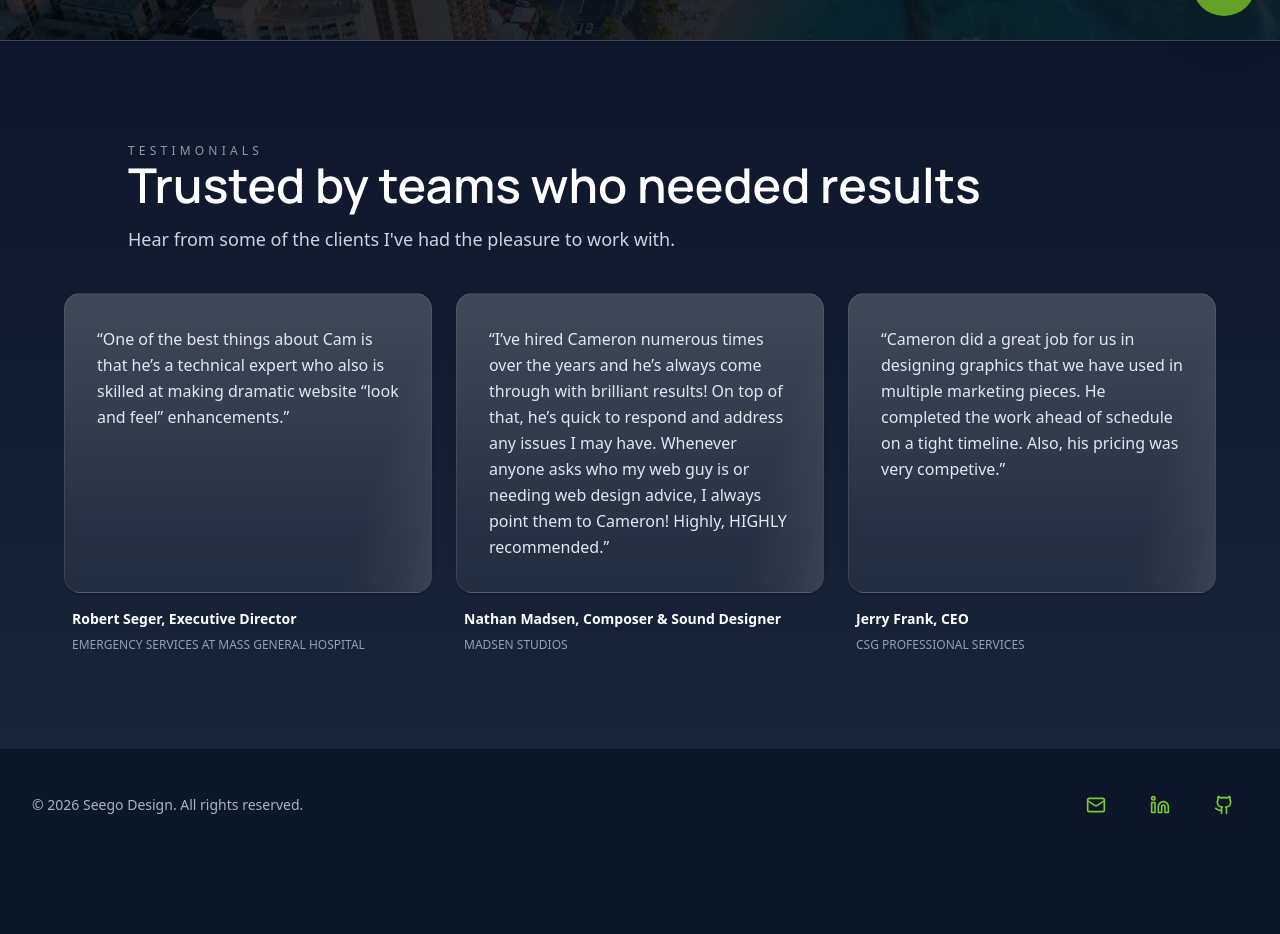
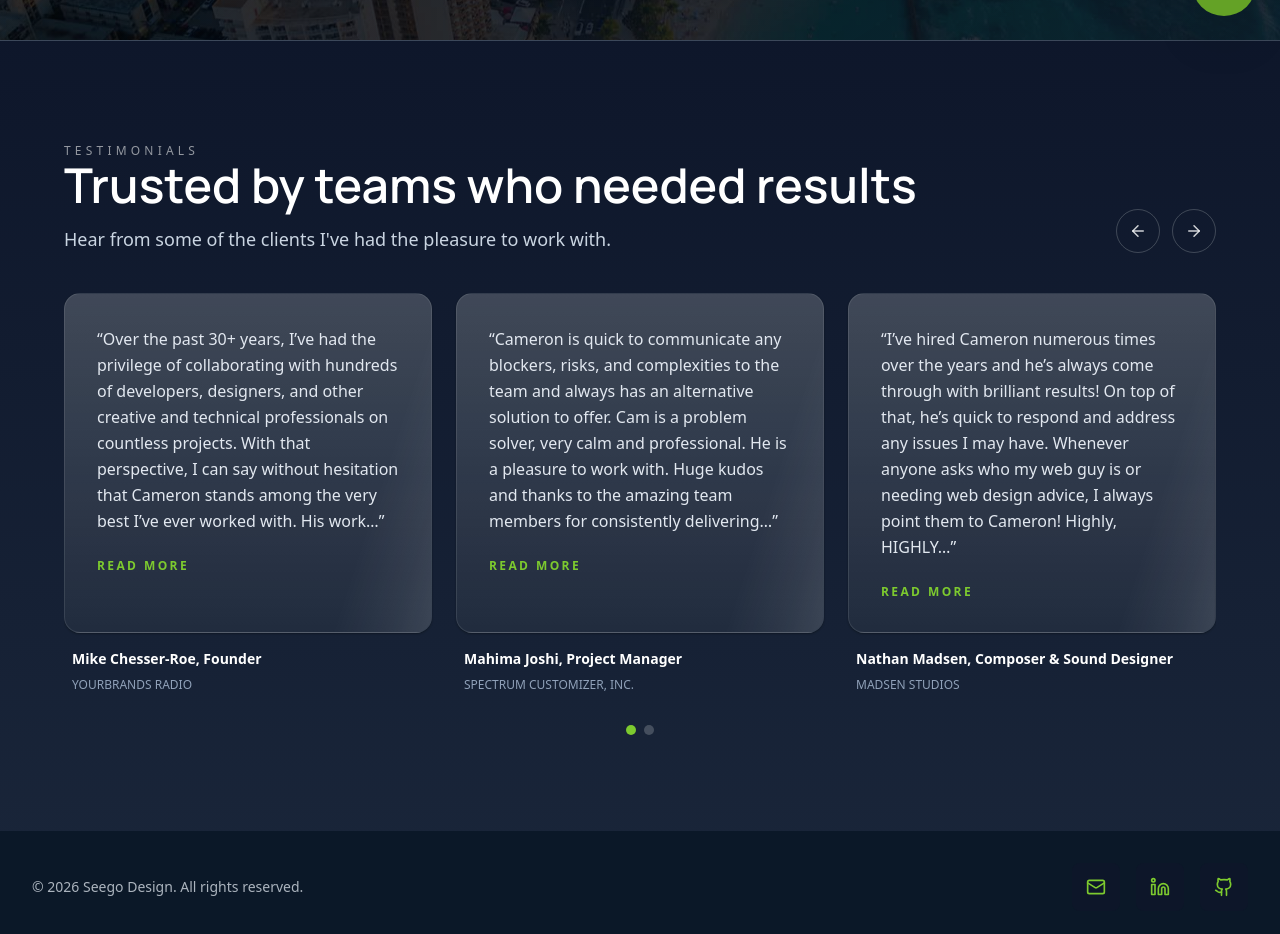
Before and after one commit to seegodesign/seegodesign-website, a Next.js app: page / in a window 1280 px wide. Shown: the part 760-1694 px from the top of the page. Before the commit the page ends 1621 px from the top, so only its background shows below. Built offline with nearby package versions, Linux system fonts and the light colour scheme; no server answers.

Commit message:
feat: implement reusable Modal component and integrate into InviteCodeModal and Testimonials

```diff
--- a/src/components/InviteCodeModal.tsx
+++ b/src/components/InviteCodeModal.tsx
@@ -2,6 +2,7 @@
 
 import { useState, type FormEvent } from 'react';
 import type { PaidToolKey } from '@/lib/paidToolConfig';
+import { Modal } from '@/components/Modal';
 
 type InviteCodeModalProps = {
   tool: PaidToolKey;
@@ -56,17 +57,14 @@ export const InviteCodeModal = ({ tool, isOpen, onClose }: InviteCodeModalProps)
     }
   };
 
-  if (!isOpen) return null;
-
   return (
-    <div className="fixed inset-0 z-[70] flex items-center justify-center px-4 py-10">
-      <button
-        type="button"
-        aria-label="Close invite code dialog"
-        onClick={onClose}
-        className="absolute inset-0 bg-slate-950/70 backdrop-blur-sm"
-      />
-      <div className="relative w-full max-w-md rounded-2xl border border-white/10 bg-[color:var(--color-surface-strong)] p-6 shadow-2xl">
+    <Modal
+      isOpen={isOpen}
+      onClose={onClose}
+      ariaLabel="Invite code dialog"
+      className="modal__panel--medium"
+    >
+      <div className="relative w-full rounded-2xl border border-white/10 bg-[color:var(--color-surface-strong)] p-6 shadow-2xl">
         <div className="text-sm uppercase tracking-[0.3em] text-[color:var(--color-text-muted)]">Invite code</div>
         <h3 className="mt-3 text-xl font-semibold text-white">Unlock 24-hour access</h3>
         <p className="mt-2 text-sm text-slate-300">
@@ -97,6 +95,6 @@ export const InviteCodeModal = ({ tool, isOpen, onClose }: InviteCodeModalProps)
           </div>
         </form>
       </div>
-    </div>
+    </Modal>
   );
 };
--- /dev/null
+++ b/src/components/Modal.tsx
@@ -0,0 +1,80 @@
+'use client';
+
+import { useEffect, useState, type ReactNode } from 'react';
+import { X } from 'lucide-react';
+
+type ModalProps = {
+  isOpen: boolean;
+  onClose: () => void;
+  children: ReactNode;
+  ariaLabel?: string;
+  className?: string;
+  showCloseButton?: boolean;
+};
+
+export const Modal = ({
+  isOpen,
+  onClose,
+  children,
+  ariaLabel,
+  className,
+  showCloseButton = false,
+}: ModalProps) => {
+  const [isVisible, setIsVisible] = useState(isOpen);
+  const [isClosing, setIsClosing] = useState(false);
+  const closeDurationMs = 220;
+
+  useEffect(() => {
+    if (isOpen) {
+      setIsVisible(true);
+      setIsClosing(false);
+      return;
+    }
+
+    if (!isVisible) return;
+    setIsClosing(true);
+    const timeoutId = window.setTimeout(() => {
+      setIsVisible(false);
+      setIsClosing(false);
+    }, closeDurationMs);
+
+    return () => window.clearTimeout(timeoutId);
+  }, [isOpen, isVisible]);
+
+  useEffect(() => {
+    if (!isOpen) return;
+
+    const handleKeyDown = (event: KeyboardEvent) => {
+      if (event.key === 'Escape') onClose();
+    };
+
+    document.addEventListener('keydown', handleKeyDown);
+    return () => document.removeEventListener('keydown', handleKeyDown);
+  }, [isOpen, onClose]);
+
+  if (!isVisible) return null;
+
+  return (
+    <div className={`modal ${isClosing ? 'is-closing' : ''}`.trim()}>
+      <button
+        type="button"
+        aria-label="Close dialog"
+        onClick={onClose}
+        className="modal__backdrop"
+      />
+      <div
+        role="dialog"
+        aria-modal="true"
+        aria-label={ariaLabel}
+        className={`modal__panel ${className ?? ''}`.trim()}
+      >
+        {showCloseButton && (
+          <button type="button" className="modal__close" onClick={onClose} aria-label="Close">
+            <X size={18} />
+          </button>
+        )}
+        {children}
+      </div>
+    </div>
+  );
+};
--- a/src/components/Testimonials.tsx
+++ b/src/components/Testimonials.tsx
@@ -2,19 +2,20 @@
 
 import { useMemo, useState } from 'react';
 import { ArrowLeft, ArrowRight } from 'lucide-react';
+import { Modal } from '@/components/Modal';
 
 const testimonials = [
-  // {
-  //   quote:
-  //     'Cameron is quick to communicate any blockers, risks, and complexities to the team and always has an alternative solution to offer. Cam is a problem solver, very calm and professional. He is a pleasure to work with.',
-  //   name: 'Mahima Joshi, Project Manager',
-  //   title: 'Spectrum Customizer, Inc.',
-  // },
   {
     quote:
-      'One of the best things about Cam is that he’s a technical expert who also is skilled at making dramatic website “look and feel” enhancements.',
-    name: 'Robert Seger, Executive Director',
-    title: 'Emergency Services at Mass General Hospital'
+      '<p>Over the past 30+ years, I’ve had the privilege of collaborating with hundreds of developers, designers, and other creative and technical professionals on countless projects. With that perspective, I can say without hesitation that Cameron stands among the very best I’ve ever worked with.</p> <p>His work is consistently next level—exceptionally creative, technically precise, and always aligned with the project’s scope, budget, and objectives. Cameron brings a rare blend of imaginative vision and disciplined execution, delivering results that not only meet expectations but routinely exceed them.</p> <p>He works with astonishing speed while never compromising quality—a combination as rare as it is valuable in this industry. Cameron is attentive, accurate, and deeply invested in producing work that truly makes an impact.</p> <p>And perhaps just as important—he’s an absolute pleasure to work with. Simply put, Cameron is one of the nicest, most genuine professionals you’ll ever meet.</p> <p>It’s with my highest possible recommendation that I wholeheartedly endorse Cameron. He’s an extraordinary talent, a true professional, and without question, a rare find.</p>',
+    name: 'Mike Chesser‑Roe, Founder',
+    title: 'YourBrands Radio',
+  },
+  {
+    quote:
+      '<p>Cameron is quick to communicate any blockers, risks, and complexities to the team and always has an alternative solution to offer. Cam is a problem solver, very calm and professional. He is a pleasure to work with.</p> <p>Huge kudos and thanks to the amazing team members for consistently delivering outstanding results for the client, and we can certainly say that the client is very happy.</p>',
+    name: 'Mahima Joshi, Project Manager',
+    title: 'Spectrum Customizer, Inc.',
   },
   {
     quote:
@@ -24,26 +25,46 @@ const testimonials = [
   },
   {
     quote:
+      'One of the best things about Cam is that he’s a technical expert who also is skilled at making dramatic website “look and feel” enhancements.',
+    name: 'Robert Seger, Executive Director',
+    title: 'Emergency Services at Mass General Hospital'
+  },
+  {
+    quote:
       'Cameron did a great job for us in designing graphics that we have used in multiple marketing pieces. He completed the work ahead of schedule on a tight timeline. Also, his pricing was very competive.',
     name: 'Jerry Frank, CEO',
     title: 'CSG Professional Services',
   },
-  // {
-  //   quote:
-  //     'The redesign paid for itself. Conversions improved, mobile usability went way up, and we finally have a site we’re proud to send traffic to.',
-  //   name: 'Elena Ortiz',
-  //   title: 'Head of Growth, Arborline',
-  // },
+  {
+    quote:
+      'Your testimonial could be here! I would love to hear about your experience working together. Please <a href="/contact" class="link link--underline">get in touch</a> to share your thoughts.',
+    name: 'Your Name',
+    title: 'Your Company',
+  },
 ];
+
+const stripTags = (value: string) => value.replace(/<[^>]*>/g, '').trim();
+const truncateToWord = (value: string, limit: number) => {
+  if (value.length <= limit) return value;
+  const clipped = value.slice(0, limit).trimEnd();
+  const lastSpace = clipped.lastIndexOf(' ');
+  if (lastSpace <= 0) return clipped;
+  return clipped.slice(0, lastSpace).trimEnd();
+};
 
 export function Testimonials() {
   const [activeIndex, setActiveIndex] = useState(0);
+  const [activeTestimonial, setActiveTestimonial] =
+    useState<(typeof testimonials)[number] | null>(null);
   const total = testimonials.length;
   const perSlide = 3;
   const totalSlides = Math.ceil(total / perSlide);
+  const quotePreviewLength = 300;
 
   const goPrevious = () => setActiveIndex((prev) => (prev - 1 + totalSlides) % totalSlides);
   const goNext = () => setActiveIndex((prev) => (prev + 1) % totalSlides);
+  const openTestimonial = (item: (typeof testimonials)[number]) => setActiveTestimonial(item);
+  const closeTestimonial = () => setActiveTestimonial(null);
 
   const slides = useMemo(() => {
     const grouped: typeof testimonials[] = [];
@@ -84,17 +105,42 @@ export function Testimonials() {
           >
             {slides.map((slide, slideIndex) => (
               <div key={`slide-${slideIndex}`} className="testimonials__slide">
-                {slide.map((item) => (
-                  <div key={`${item.name}-${item.title}`} className="testimonials__item">
+                {slide.map((item) => {
+                  const itemKey = `${item.name}-${item.title}`;
+                  const plainQuote = stripTags(item.quote);
+                  const isLong = plainQuote.length > quotePreviewLength;
+                  const previewText = isLong
+                    ? `${truncateToWord(plainQuote, quotePreviewLength)}…`
+                    : plainQuote;
+
+                  return (
+                    <div key={itemKey} className="testimonials__item">
                     <article className="testimonials__card testimonials__card--bubble">
-                      <p className="testimonials__quote">“{item.quote}”</p>
+                      {isLong ? (
+                        <span className="testimonials__quote">“{previewText}”</span>
+                      ) : (
+                        <p
+                          className="testimonials__quote"
+                          dangerouslySetInnerHTML={{ __html: `“${item.quote}”` }}
+                        />
+                      )}
+                      {isLong && (
+                        <button
+                          type="button"
+                          className="testimonials__read-more"
+                          onClick={() => openTestimonial(item)}
+                        >
+                          Read more
+                        </button>
+                      )}
                     </article>
                     <div className="testimonials__meta">
                       <p className="testimonials__name">{item.name}</p>
                       <p className="testimonials__title">{item.title}</p>
                     </div>
                   </div>
-                ))}
+                  );
+                })}
               </div>
             ))}
           </div>
@@ -113,6 +159,26 @@ export function Testimonials() {
           </div>
         )}
       </div>
+      <Modal
+        isOpen={!!activeTestimonial}
+        onClose={closeTestimonial}
+        ariaLabel="Full testimonial"
+        className="modal__panel--wide"
+        showCloseButton
+      >
+        {activeTestimonial ? (
+          <div className="testimonial-modal">
+            <p
+              className="testimonial-modal__quote"
+              dangerouslySetInnerHTML={{ __html: activeTestimonial.quote }}
+            />
+            <div className="testimonial-modal__meta">
+              <p className="testimonial-modal__name">{activeTestimonial.name}</p>
+              <p className="testimonial-modal__title">{activeTestimonial.title}</p>
+            </div>
+          </div>
+        ) : null}
+      </Modal>
     </section>
   );
 }
--- a/src/styles/components.scss
+++ b/src/styles/components.scss
@@ -305,6 +305,45 @@
     }
   }
 
+  .modal {
+    @apply fixed inset-0 z-[70] flex items-center justify-center px-4 py-10;
+    animation: modal-fade-in 220ms ease-out;
+
+    &.is-closing {
+      animation: modal-fade-out 220ms ease-in;
+
+      .modal__backdrop {
+        animation: modal-backdrop-out 220ms ease-in;
+      }
+
+      .modal__panel {
+        animation: modal-panel-out 220ms ease-in;
+      }
+    }
+
+    &__backdrop {
+      @apply absolute inset-0 bg-slate-950/70 backdrop-blur-sm;
+      animation: modal-backdrop-in 220ms ease-out;
+    }
+
+    &__panel {
+      @apply relative w-full max-w-2xl;
+      animation: modal-panel-in 240ms ease-out;
+    }
+
+    &__panel--medium {
+      @apply max-w-md;
+    }
+
+    &__panel--wide {
+      @apply max-w-3xl;
+    }
+
+    &__close {
+      @apply absolute right-4 top-4 inline-flex h-8 w-8 items-center justify-center rounded-full border border-white/20 text-white/70 transition-colors hover:border-white/40 hover:text-white hover:bg-white/10;
+    }
+  }
+
   .testimonials {
     @apply relative py-16 md:py-24 px-4 sm:px-6 lg:px-8 bg-gradient-to-b from-slate-900/80 to-slate-800/80 border-t border-slate-300/20;
 
@@ -313,7 +352,7 @@
     }
 
     &__header {
-      @apply max-w-5xl mx-auto mb-10;
+      @apply mb-10;
     }
 
     &__headline {
@@ -385,6 +424,10 @@
       @apply text-sm md:text-base text-slate-200 leading-relaxed;
     }
 
+    &__read-more {
+      @apply text-xs uppercase tracking-[0.2em] text-[color:var(--brand-primary)] font-semibold self-start transition-colors hover:underline;
+    }
+
     &__meta {
       @apply px-2;
     }
@@ -407,6 +450,94 @@
 
     &__dot.is-active {
       @apply bg-[color:var(--brand-primary)];
+    }
+  }
+
+  .testimonial-modal {
+    @apply w-full rounded-3xl border border-white/10 bg-[color:var(--color-surface-strong)] p-8 shadow-2xl border border-white/10 bg-gradient-to-b from-white/20 to-white/5;
+
+    &__quote {
+      @apply text-sm md:text-base text-slate-100 leading-relaxed;
+      p {
+        @apply mb-6;
+      }
+    }
+
+
+    &__meta {
+      @apply mt-6;
+    }
+
+    &__name {
+      @apply text-lg font-semibold;
+    }
+
+    &__title {
+      @apply text-sm uppercase text-[color:var(--brand-primary)];
+    }
+  }
+
+  @keyframes modal-fade-in {
+    from {
+      opacity: 0;
+    }
+
+    to {
+      opacity: 1;
+    }
+  }
+
+  @keyframes modal-backdrop-in {
+    from {
+      opacity: 0;
+    }
+
+    to {
+      opacity: 1;
+    }
+  }
+
+  @keyframes modal-backdrop-out {
+    from {
+      opacity: 1;
+    }
+
+    to {
+      opacity: 0;
+    }
+  }
+
+  @keyframes modal-panel-in {
+    from {
+      opacity: 0;
+      transform: translateY(8px) scale(0.98);
+    }
+
+    to {
+      opacity: 1;
+      transform: translateY(0) scale(1);
+    }
+  }
+
+  @keyframes modal-fade-out {
+    from {
+      opacity: 1;
+    }
+
+    to {
+      opacity: 0;
+    }
+  }
+
+  @keyframes modal-panel-out {
+    from {
+      opacity: 1;
+      transform: translateY(0) scale(1);
+    }
+
+    to {
+      opacity: 0;
+      transform: translateY(8px) scale(0.98);
     }
   }
 
--- a/src/styles/light-theme.scss
+++ b/src/styles/light-theme.scss
@@ -258,6 +258,26 @@
       }
     }
 
+    .testimonial-modal {
+      @apply bg-white/95 border border-slate-300/30;
+
+      &__quote {
+        @apply text-slate-900;
+      }
+
+      &__meta {
+        @apply mt-6;
+      }
+
+      &__name {
+        @apply text-slate-900;
+      }
+
+      &__title {
+        @apply text-slate-700;
+      }
+    }
+
     .chat-widget {
       &__messages {
         @apply bg-[color:var(--color-bg)];
@@ -277,5 +297,11 @@
     .chat-button {
       @apply bg-[color:var(--brand-primary)] shadow-black/20;
     }
+
+    .modal {
+      &__close {
+        @apply border-slate-600/50 text-slate-600 hover:text-slate-900 hover:border-slate-300 hover:bg-slate-100;
+      }
+    }
   }
 }
```
